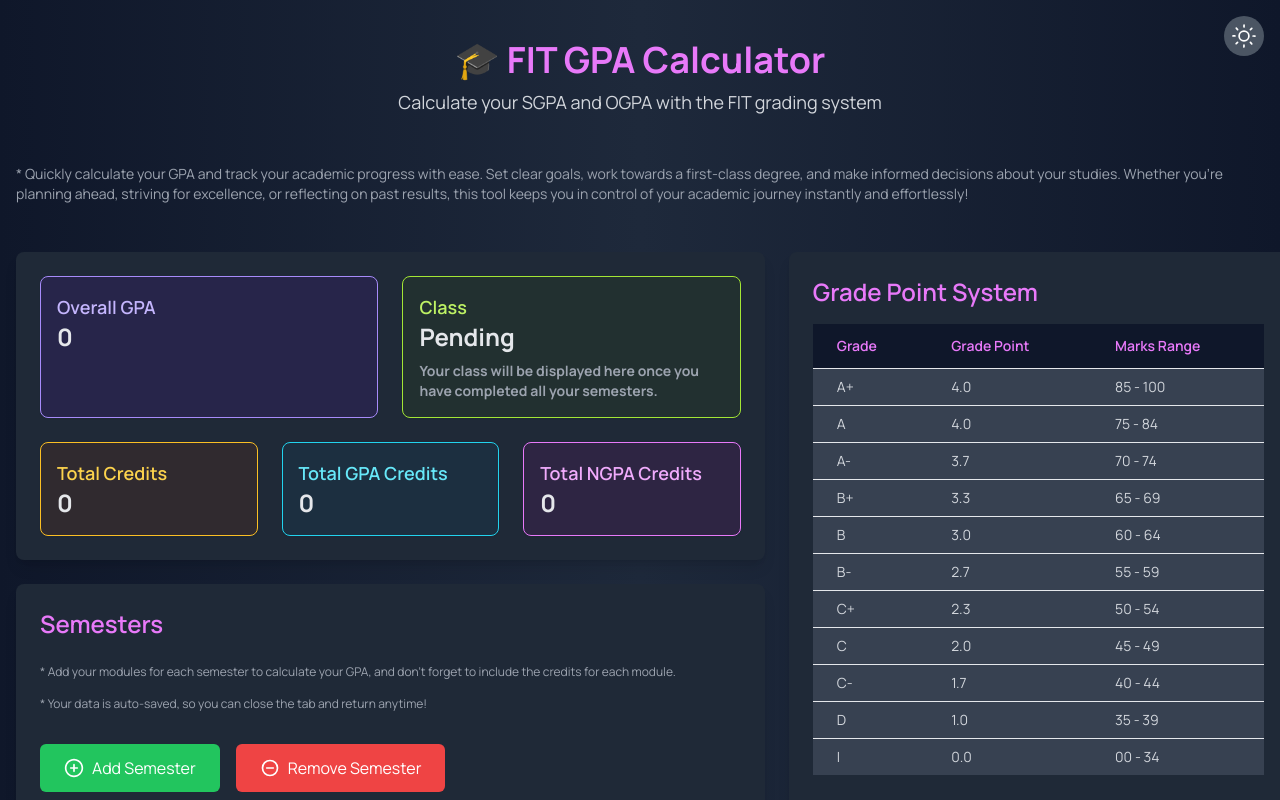
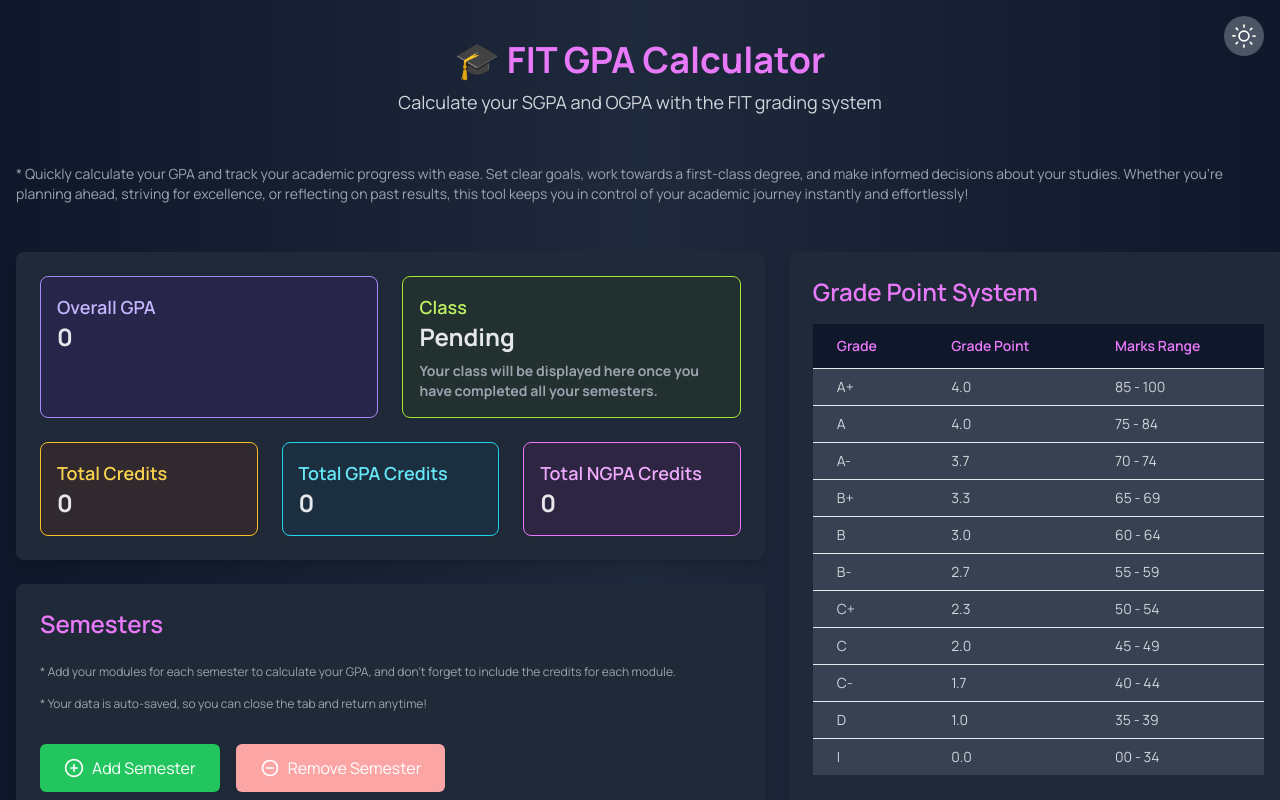
Before and after one commit to IshanHansaka/fit-gpa-calculator, a Next.js app: page / in a window 1280 px wide. Shown: the top 800 px of the page. Built offline with nearby package versions, Linux system fonts and the light colour scheme.

Commit message:
feat: disable add and remove semsters buttons by semester length

```diff
--- a/app/component/Semester.tsx
+++ b/app/component/Semester.tsx
@@ -1,5 +1,5 @@
-import SemCard from "./SemCard";
-import Image from "next/image";
+import SemCard from './SemCard';
+import Image from 'next/image';
 
 interface ModuleType {
   name: string;
@@ -52,9 +52,12 @@
       </div>
       <div className="text-md md:text-xs text-gray-600 dark:text-gray-400 mb-4">
         * Add your modules for each semester to calculate your GPA, and
-        don&apos;t forget to include the credits for each module.<br /><br />
+        don&apos;t forget to include the credits for each module.
+        <br />
+        <br />
         * Your data is auto-saved, so you can close the tab and return anytime!
-        <br /><br />
+        <br />
+        <br />
       </div>
 
       {semesters.map((semester, index) => (
@@ -71,6 +74,7 @@
         <div className="flex items-center gap-4 flex-wrap mb-4 md:mb-0">
           <button
             onClick={handleAddSemester}
+            disabled={semesters.length >= 8}
             className="px-3 py-2 md:px-6 md:py-3 bg-green-500 text-white rounded-md hover:bg-green-600 disabled:bg-green-300 focus:outline-none flex items-center justify-center gap-2"
           >
             <Image src="/add.svg" width={20} height={20} alt="add icon" />
@@ -78,6 +82,7 @@
           </button>
           <button
             onClick={handleRemoveSemester}
+            disabled={semesters.length === 0}
             className="px-3 py-2 md:px-6 md:py-3 bg-red-500 text-white rounded-md hover:bg-red-600 disabled:bg-red-300 focus:outline-none flex items-center justify-center gap-2"
           >
             <Image src="/remove.svg" width={20} height={20} alt="remove icon" />
```
